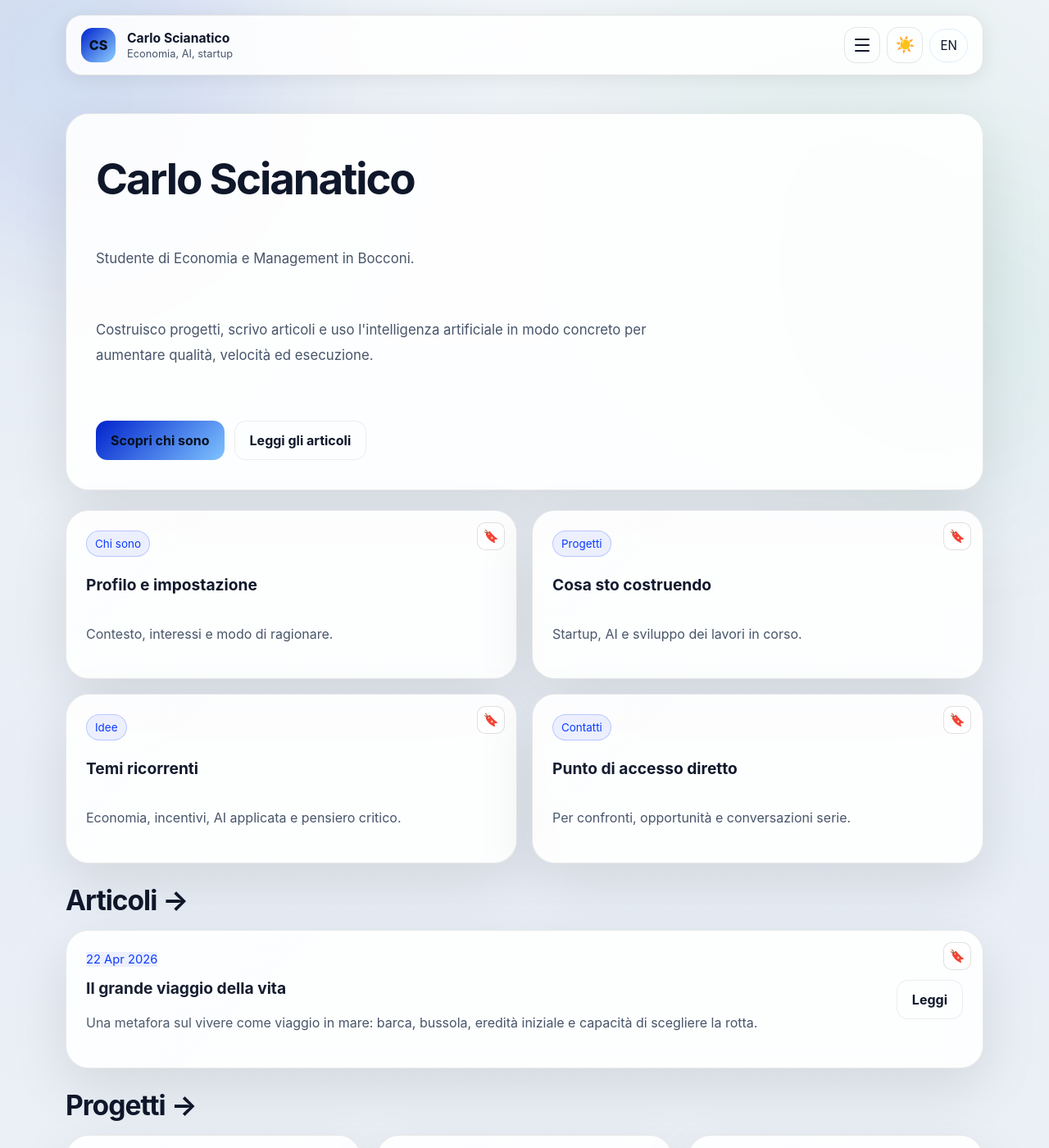
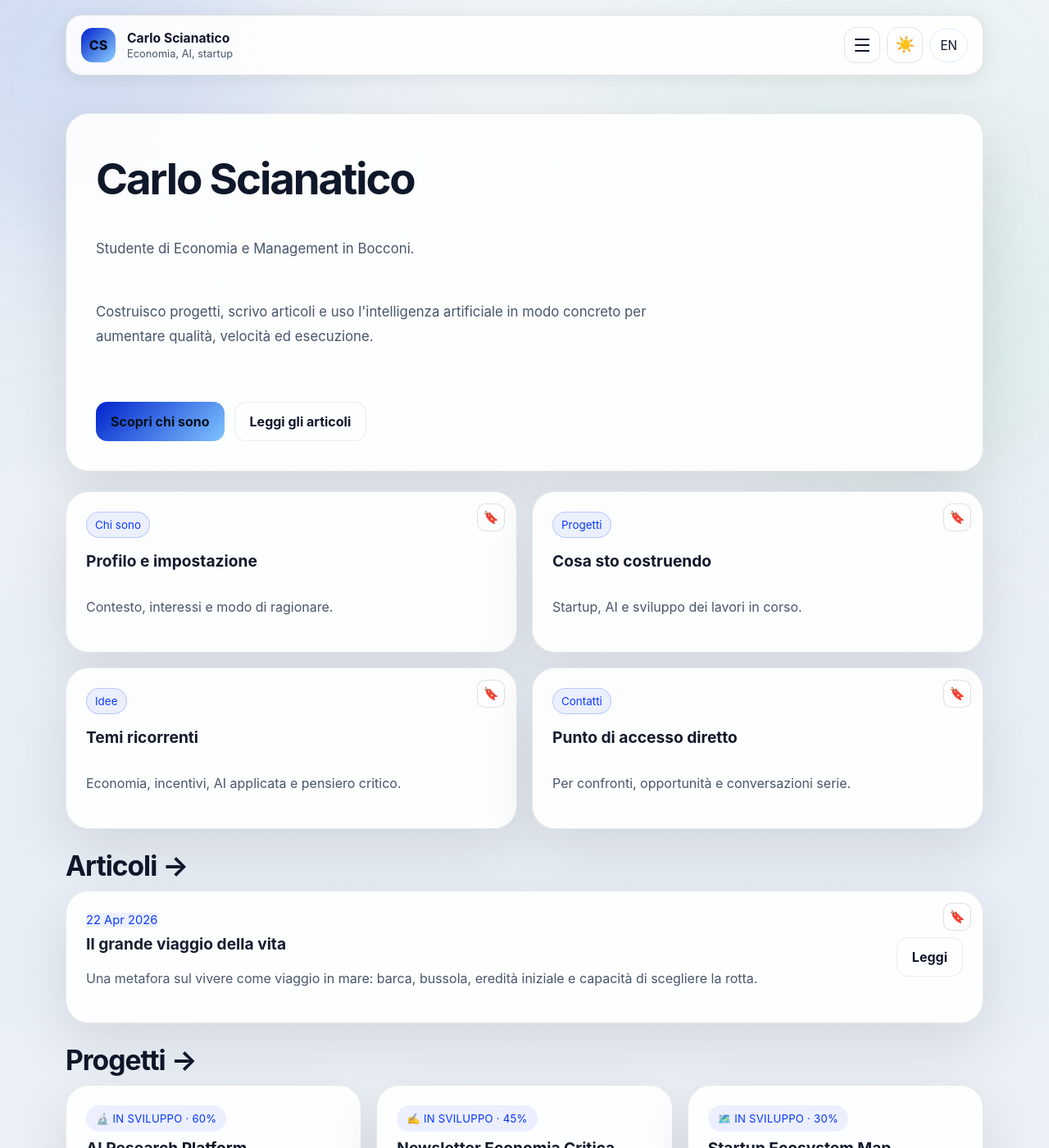
Before and after one commit to carloscianatico/carloscianatico.github.io, a Jekyll site: the page built from index.md, in a window 1280 px wide and 1400 px high. Shown: the whole window at 82% size. Built offline with Jekyll 4.4.1, drawn with Linux system fonts in a browser that asks for light colours.

Commit message:
Fix: spaziatura ridotta tra titoli e testo

```diff
--- a/assets/css/theme.css
+++ b/assets/css/theme.css
@@ -491,3 +491,34 @@ body.light-mode .post-meta-row {
   border-color: rgba(0, 51, 255, 0.22) !important;
   background: rgba(0, 51, 255, 0.07) !important;
 }
+
+/* Spaziatura ridotta tra titoli e testo */
+h1, h2, h3, h4 {
+  margin-bottom: 0.35em;
+}
+.hero h1,
+.page-hero h1,
+.post-hero h1 {
+  margin-bottom: 0.25em;
+}
+.hero-subtitle,
+.hero-intro,
+.page-lead,
+.post-excerpt {
+  margin-top: 0.35em;
+}
+.prose-card h2,
+.prose-card h3 {
+  margin-top: 1.2em;
+  margin-bottom: 0.35em;
+}
+.section-heading {
+  margin-bottom: 10px;
+}
+.info-card h3,
+.link-card strong,
+.article-card h2,
+.feature-article h3 {
+  margin-top: 8px;
+  margin-bottom: 6px;
+}
```
